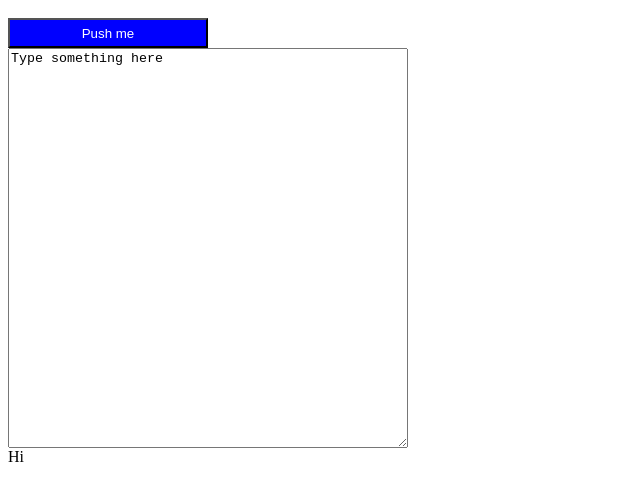
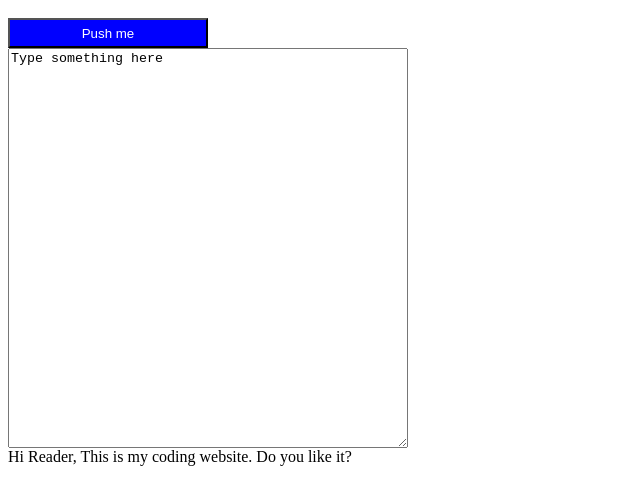
Before and after one commit to cwbridg/cwbridg.github.io, a plain HTML site: page index.html in a window 1280 px wide. Shown: the part 48-552 px from the top of the page, without its empty margins (0-640 px from the left). Drawn offline with Linux system fonts and the light colour scheme.

Commit message:
Update index.html

```diff
--- a/index.html
+++ b/index.html
@@ -10,4 +10,4 @@
 </div>
 </body>
 </html>
-<spam>Hi</spam>
+<spam>Hi Reader, This is my coding website. Do you like it?</spam>
```
